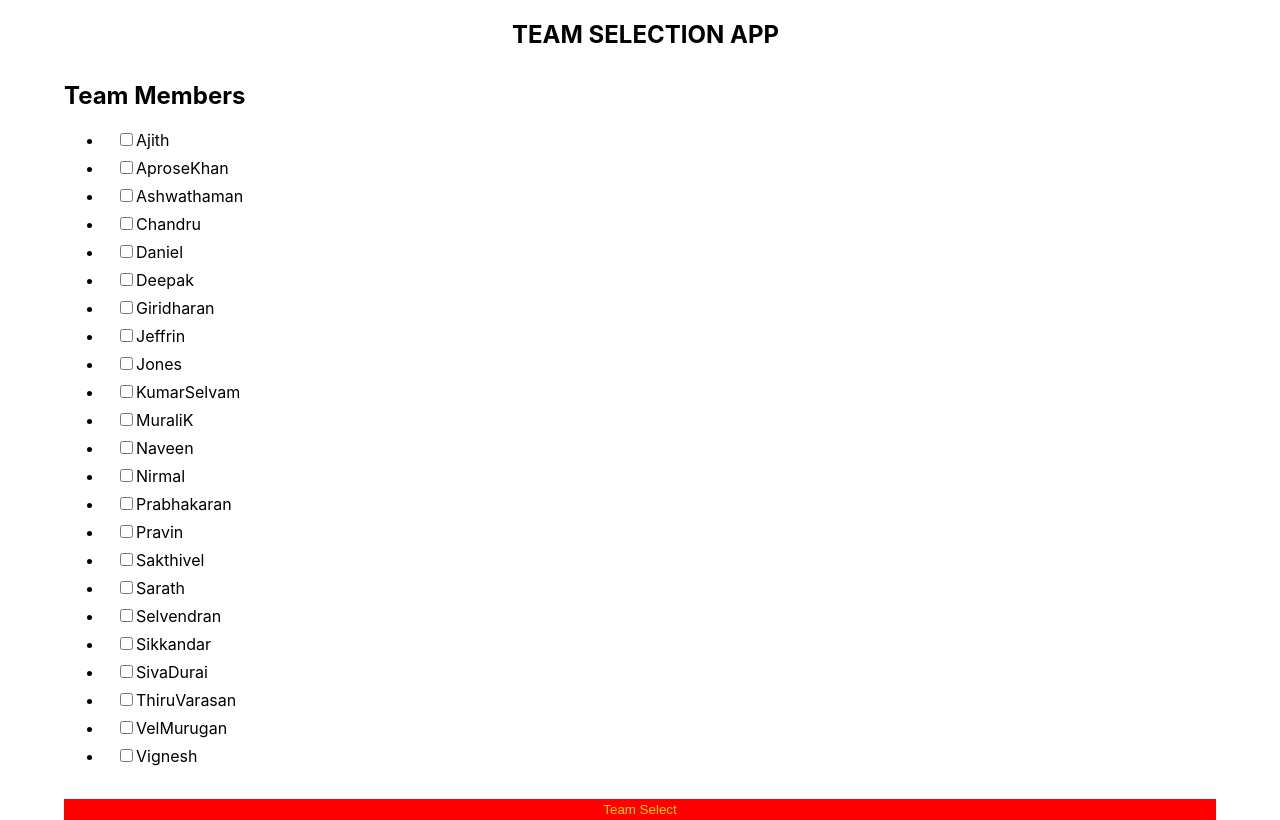
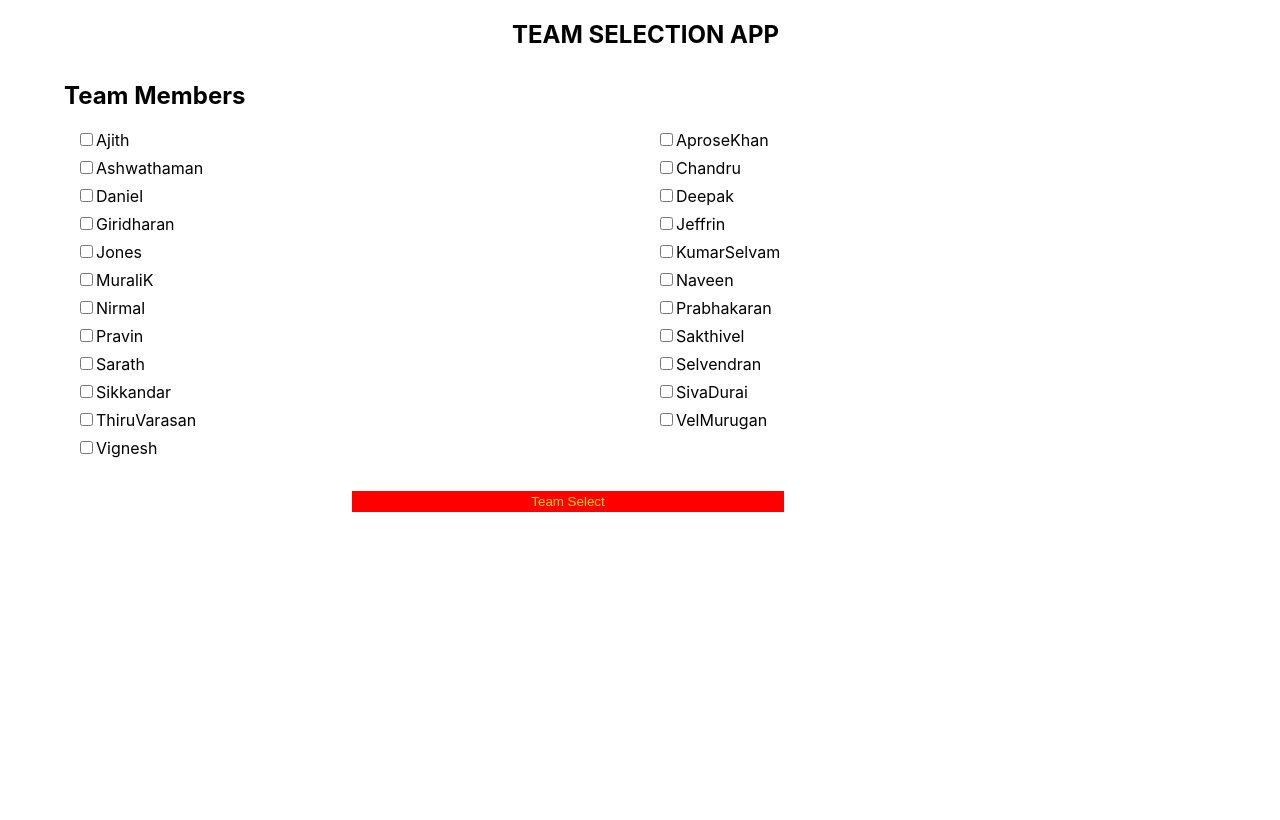
Before and after one commit to Ajitkumar1301/Cricket_Team_Selection_App, a React (Create React App) app: page / in a window 1280 px wide. Built offline with nearby package versions, Linux system fonts and the light colour scheme.

Commit message:
second commit
change styles

```diff
--- a/src/PlayerList/PlayerList.jsx
+++ b/src/PlayerList/PlayerList.jsx
@@ -49,32 +49,43 @@ const PlayerList = () => {
     <div style={{ marginLeft: "5%", marginRight: "5%", marginTop: "2rem" }}>
       <div>
         <h2>Team Members</h2>
-        <ul>
+        <div
+          style={{
+            display: "grid",
+            gridTemplateColumns: "repeat(2, 1fr)",
+            gap: "0.5rem",
+          }}
+        >
           {teamMembers.map((member) => (
-            <li style={{ marginTop: "0.5rem" }} key={member.id}>
-                <input
-                  style={{ marginLeft: "1rem" }}
-                  type="checkbox"
-                  checked={selectedMembers.some((m) => m.id === member.id)}
-                  onChange={() => handleSelectMember(member)}
-                />
-              <label>
-                {member.name}
+            <div
+              key={member.id}
+              style={{
+                display: "flex",
+                alignItems: "center",
 
-              </label>
-            </li>
+              }}
+            >
+              <input
+                style={{ marginLeft: "1rem" }}
+                type="checkbox"
+                checked={selectedMembers.some((m) => m.id === member.id)}
+                onChange={() => handleSelectMember(member)}
+              />
+              <label>{member.name}</label>
+            </div>
           ))}
-        </ul>
+        </div>
       </div>
 
-      <div style={{ marginTop: "2rem" }}>
+      <div style={{ marginTop: "2rem", marginLeft: "25%" }}>
         <button
           style={{
             backgroundColor: "red",
             border: "2px solid red",
             color: "gold",
             cursor: "pointer",
-            width: "100%",
+            width: "50%",
+            marginBottom: "3rem",
           }}
           onClick={handleNavigate}
         >
--- a/src/PlayerList/TeamSelector.jsx
+++ b/src/PlayerList/TeamSelector.jsx
@@ -45,11 +45,25 @@ const TeamSelector = () => {
     <div className="team-selector-container">
       <div className="selected-players-container">
         <h3>Selected players</h3>
-        <ul>
+        <div
+        style={{
+          display: "grid",
+          gridTemplateColumns: "repeat(2, 1fr)",
+          gap: "0.5rem",
+        }}
+      >
           {selectedMembers.map((member) => (
-            <li key={member.id}>{member.name}</li>
+           <div
+           key={member.id}
+           style={{
+             display: "flex",
+             alignItems: "center",
+           }}
+         >
+          {member.name}
+          </div>
           ))}
-        </ul>
+        </div>
        <button
           className={` ${!isDisabled ? "active" : "disable"}`}
           disabled={isDisabled}
```
